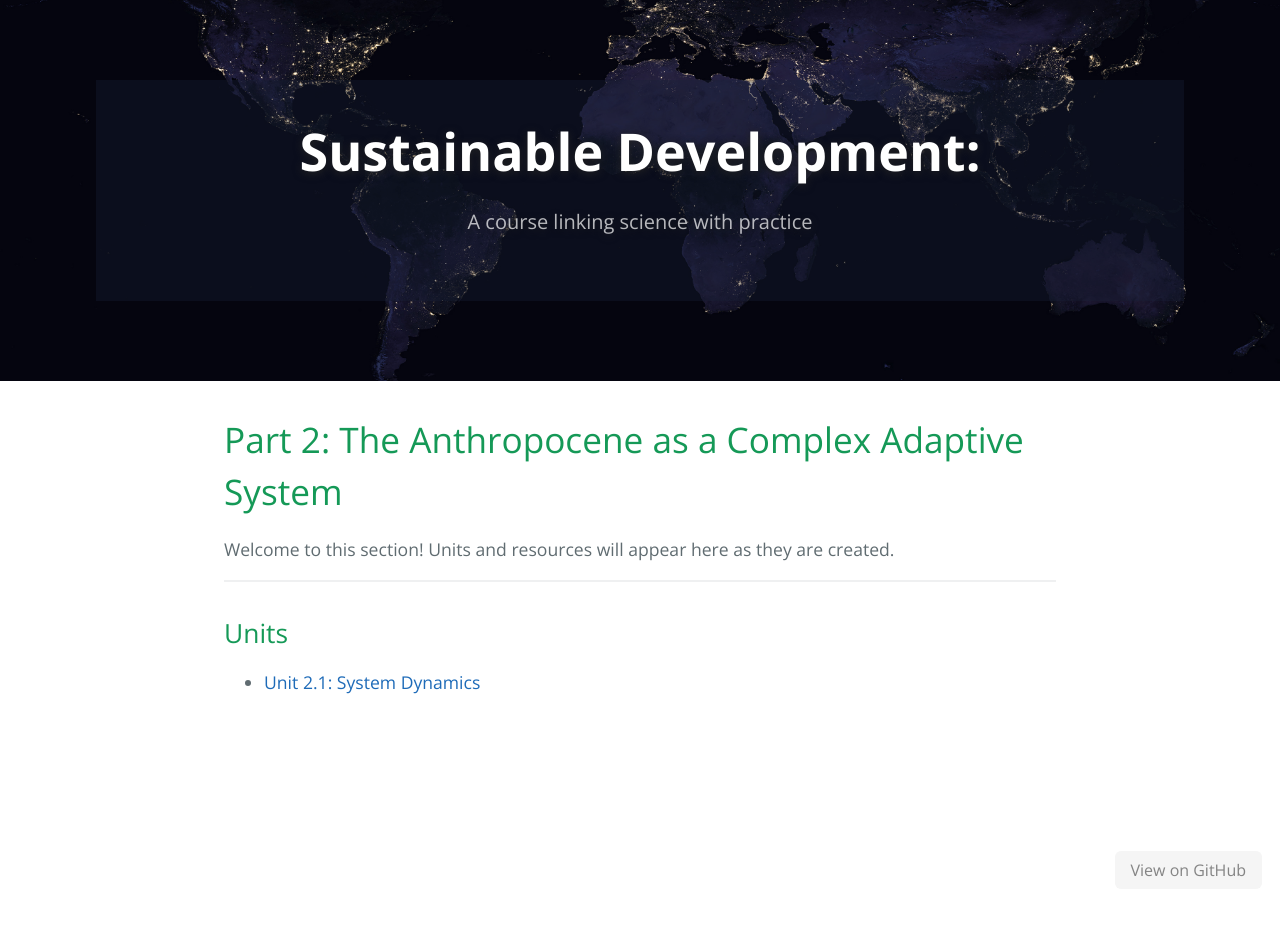
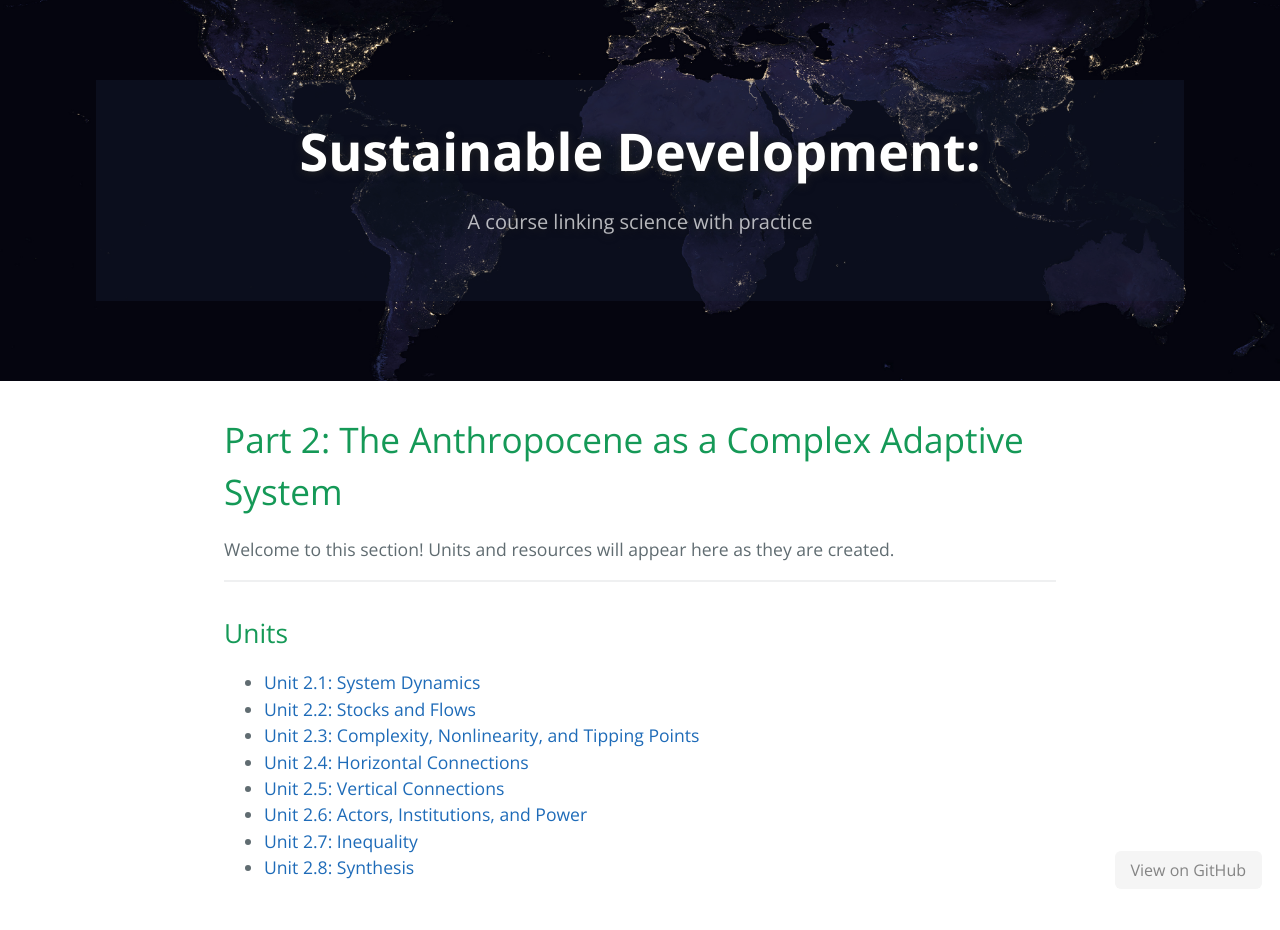
Before and after one commit to agharley/sustdev, a Jekyll site: the page built from part-2-anthropocene/index.md, in a window 1280 px wide. Built offline with Jekyll 4.4.1, drawn with Linux system fonts in a browser that asks for light colours; our own code applies the rules of GitHub Pages for plain Markdown files; before the commit the page ends 900 px from its top, so only the background shows below that.

Commit message:
Update index.md

```diff
--- a/part-2-anthropocene/index.md
+++ b/part-2-anthropocene/index.md
@@ -7,3 +7,10 @@ Welcome to this section! Units and resources will appear here as they are create
 ## Units
 
 - [Unit 2.1: System Dynamics](unit-2-1-system-dynamics.md)
+- [Unit 2.2: Stocks and Flows](unit-2-2-stocks-flows.md)
+- [Unit 2.3: Complexity, Nonlinearity, and Tipping Points](unit-2-3-complexity.md)
+- [Unit 2.4: Horizontal Connections](unit-2-4-horizontal-connections.md)
+- [Unit 2.5: Vertical Connections](unit-2-5-vertical-connections.md)
+- [Unit 2.6: Actors, Institutions, and Power](unit-2-6-actors-institutions-power.md)
+- [Unit 2.7: Inequality](unit-2-7-inequality.md)
+- [Unit 2.8: Synthesis](unit-2-8-synthesis.md)
```
